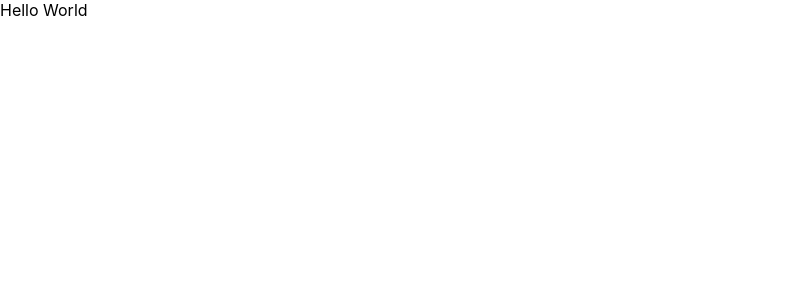
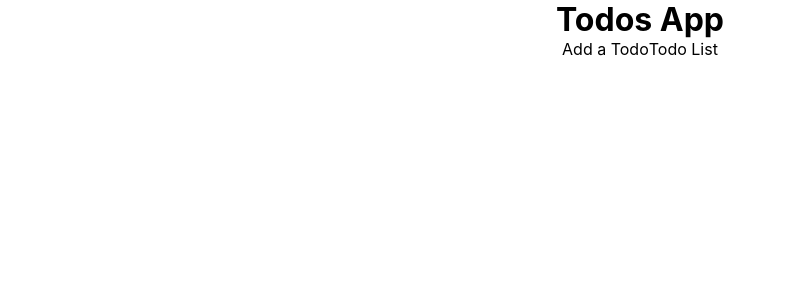
Before and after one commit to franco-ortega/demo-react-01-todos, a React (Create React App) app: page / in a window 1280 px wide. Shown: the top 300 px of the page, without its empty margins (0-785 px from the left). Built offline with nearby package versions, Linux system fonts and the light colour scheme.

Commit message:
add initial framework

```diff
--- a/src/components/app/App.js
+++ b/src/components/app/App.js
@@ -1,9 +1,16 @@
 import React, { Component } from 'react';
+import styles from './App.module.css';
 
 class App extends Component {
   render() {
     return(
-      <main>Hello World</main>
+      <main className={styles.App}>
+        <h1>Todos App</h1>
+        <section>
+          <div>Add a Todo</div>
+          <div>Todo List</div>
+        </section>
+      </main>
     );
   }
 }
--- /dev/null
+++ b/src/components/app/App.module.css
@@ -0,0 +1,16 @@
+* {
+  box-sizing: border-box;
+  margin: 0;
+  padding: 0;
+}
+
+.App {
+  display: flex;
+  flex-direction: column;
+  align-items: center;
+
+}
+
+.App section {
+  display: flex;
+}
```
Also changed, not shown: src/components/app/App.css (deleted, +0 -38 lines).
